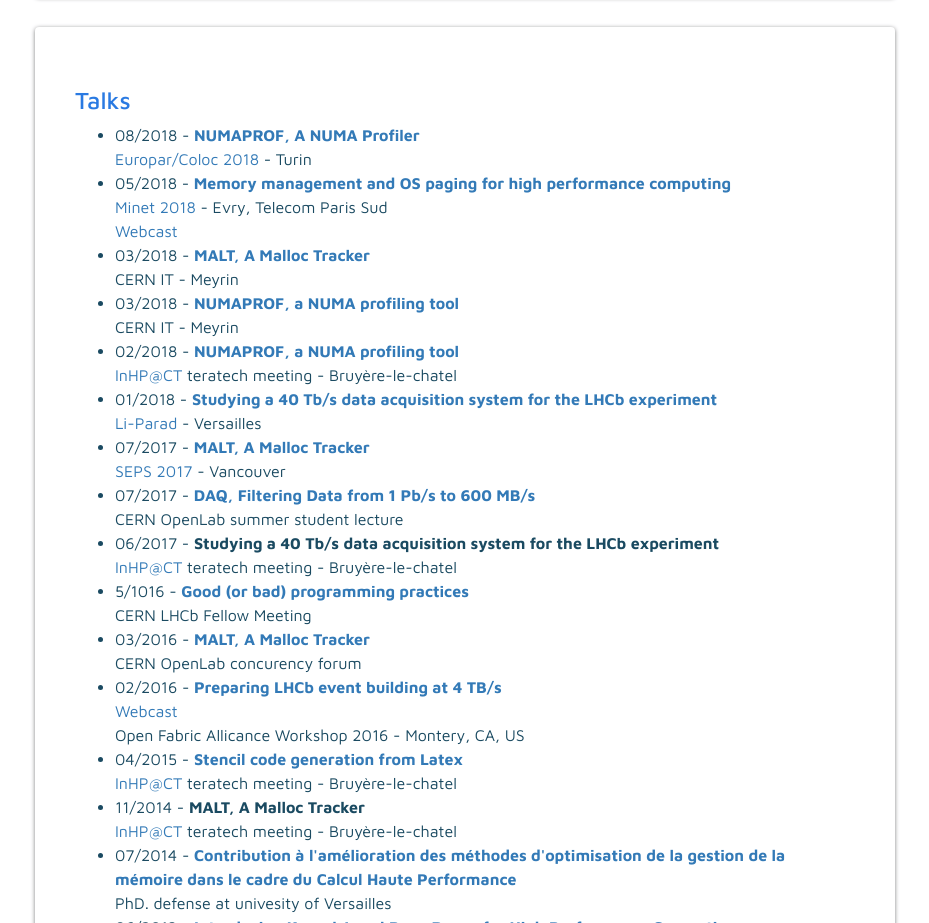
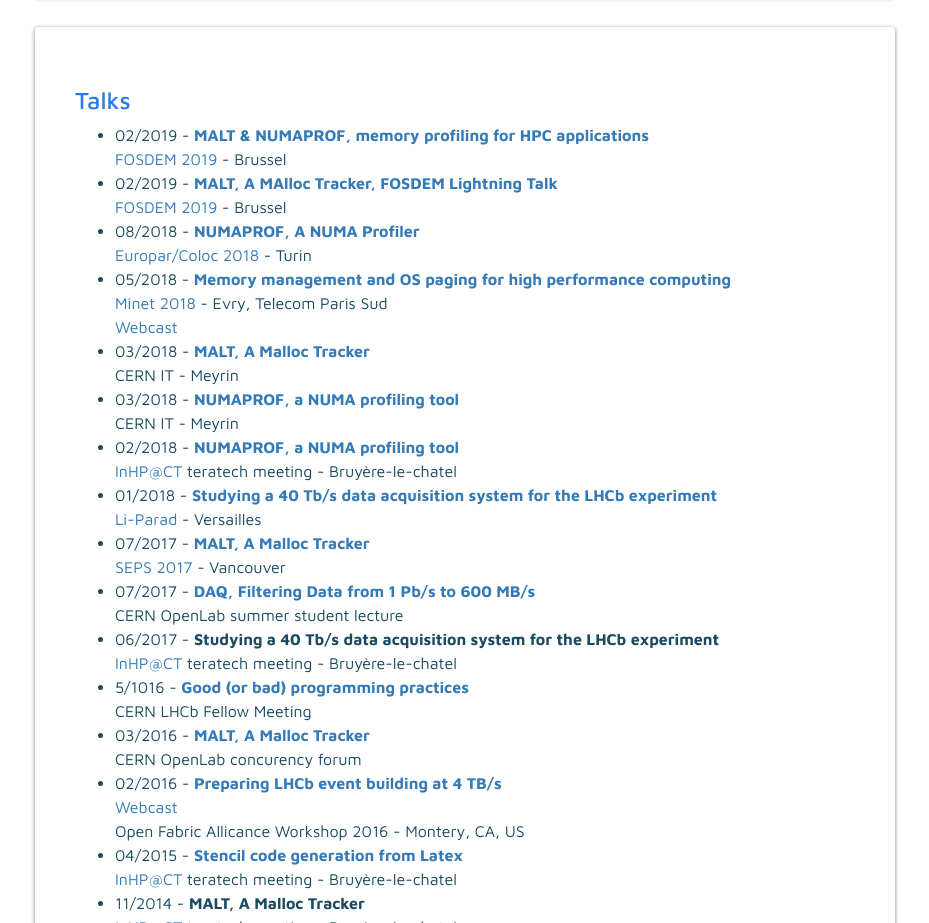
Before and after one commit to svalat/svalat.github.io, a website: page research.html in a window 1280 px wide. Shown: the part 2753-3676 px from the top of the page, without its empty margins (175-1104 px from the left). Drawn offline with Linux system fonts and the light colour scheme; a web font is replaced by a local one.

Commit message:
add fosdem slides

```diff
--- a/research.html
+++ b/research.html
@@ -192,6 +192,16 @@
 			<h3>Talks</h3>
 			<!--<p class='meta'>Dec. 2017</p>-->
 			<ul>
+				<li>
+					02/2019 -
+					<b><a href='docs/2019-02-FOSDEM-MALT-NUMAPROF-Memory-Profiling-for-HPC.pdf'>MALT & NUMAPROF, memory profiling for HPC applications</a></b><br/>
+					<a href='https://fosdem.org/2019/schedule/event/numaprof/'>FOSDEM 2019</a> - Brussel
+				</li>
+				<li>
+					02/2019 -
+					<b><a href='docs/2019-01-MALT-FOSDEM-lightening-talk-oofice.pdf'>MALT, A MAlloc Tracker, FOSDEM Lightning Talk</a></b><br/>
+					<a href='https://fosdem.org/2019/schedule/event/malt_malloc/'>FOSDEM 2019</a> - Brussel
+				</li>
 				<li>
 					08/2018 -
 					<b><a href='docs/2018-08-nuaprof-europar-coloc.pdf'>NUMAPROF, A NUMA Profiler</a></b><br/>
```
Also changed, not shown: 2 other files.
